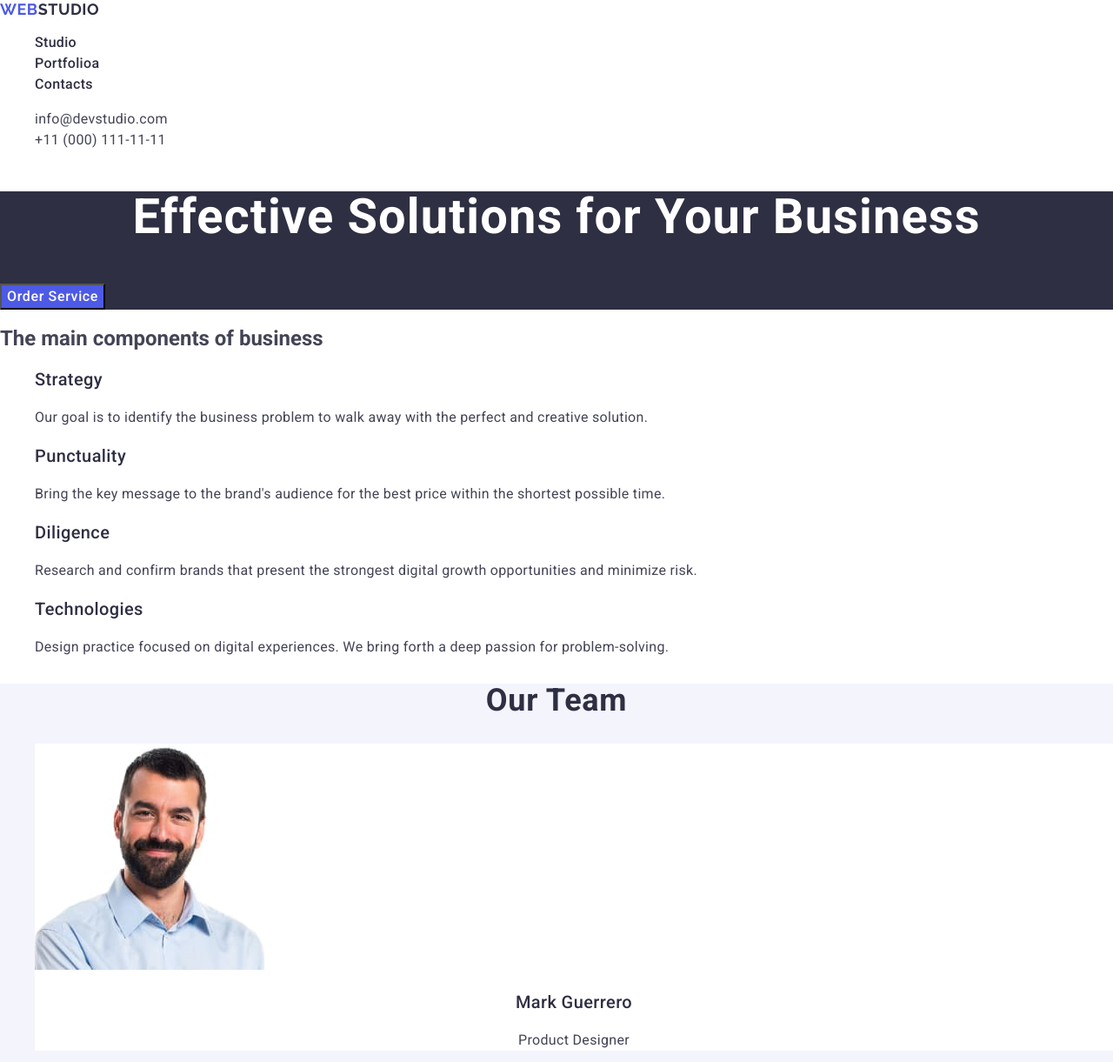
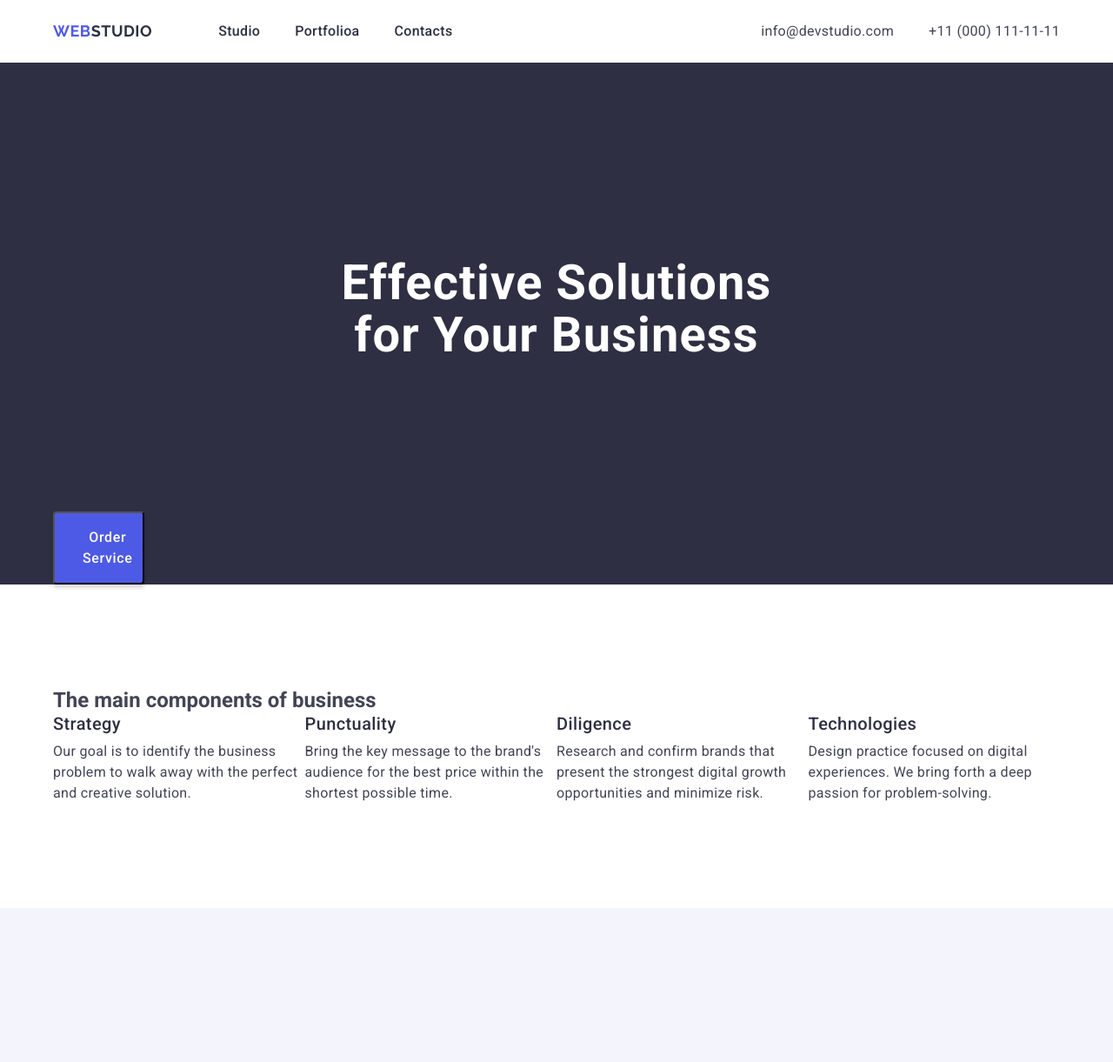
Before and after one commit to Lariysa/goit-homework-03, a plain HTML site: page index.html in a window 1280 px wide. Shown: the top 1221 px of the page at 87% size. Drawn offline with nearby package versions, Linux system fonts and the light colour scheme.

Commit message:
add.index.html

```diff
--- a/css/styles.css
+++ b/css/styles.css
@@ -1,5 +1,26 @@
-ul, ol{
+h1,
+h2,
+h3,
+h4,
+h5,
+h6,
+p {
+    margin-top: 0;
+    margin-bottom: 0;
+}
+
+ul,
+ol{
     list-style-type: none;
+    margin-top: 0;
+    margin-bottom: 0;
+    padding-left: 0;
+}
+
+img {
+    display: block;
+    max-width: 100%;
+    height: auto;
 }
 
 .link {
@@ -16,7 +37,41 @@ body{
     background-color: #FFFFFF;
 }
 
+
 /* HEADER */
+
+.page-header {
+    padding-top:24px;
+    padding-bottom:24px;
+}
+
+.container {
+    width: 1158px;
+    margin: 0 auto;
+    padding left: 16px;
+    padding right: 16px;
+}
+
+.flex-container {
+    display: flex;
+    justify-content: space-between;
+}
+
+.section {
+    padding-top: 120px;
+    padding-bottom: 120px;
+}
+
+.main-nav {
+    display: flex;
+    align-items: center;
+    padding-right: 332px;
+}
+
+.menu {
+    display: flex;
+    gap: 40px;
+   }
 
 .logotype {
     font-family:'Raleway', sans-serif;
@@ -26,21 +81,28 @@ body{
     letter-spacing: 0.03em;
     text-transform: uppercase;
     color: var(--IRIS, #4D5AE5);
+    margin-right: 76px;
 }
 
 .logotype-span {
     color: var(--NAVY-BLUE, #2E2F42);
 }
+
+.menu-link {
+    font-size: 16px;
+    font-weight: 500;
+    line-height: 1.5; /* 150% */
+    letter-spacing: 0.02em;
+    color: var(--NAVY-BLUE, #2E2F42);
+ }
+
 /* Body Medium */
-.menu-link {
-   font-size: 16px;
-   font-weight: 500;
-   line-height: 1.5; /* 150% */
-   letter-spacing: 0.02em;
-   color: var(--NAVY-BLUE, #2E2F42);
+
+.menu-contacts {
+    display: flex;
+    gap: 40px;
 }
 
-/* Body */
 .menu-list {
     font-style: normal;
 }
@@ -51,6 +113,10 @@ body{
    line-height: 1.5; /* 150% */
    letter-spacing: 0.02em;
    color: var(--SLATE, #434455);
+   gap: 40px;
+    margin-left: auto;
+    padding-left:;
+    justify-content: flex-end;
 }
 
 .menu-link-contacts:hover,
@@ -60,9 +126,15 @@ body{
     color: var(--OCEAN, #404BBF);
 }
 
+
 /*  HERO SECTION*/
+
 .hero-images {
     background-color: #2E2F42;
+    height: 600px;
+    flex-shrink: 0;
+    padding-top: 36px;
+    padding-bottom: 60px;
 }
 
 .hero-images-title {
@@ -72,16 +144,29 @@ body{
     line-height: 1.07;
     letter-spacing: 0.02em;
     color: var(--WHITE, #FFFFFF);
+    width: 496px;
+    height: 120px;
+    margin-left: auto;
+    margin-right: auto;
+    padding-top: 188px;
+    padding-bottom: 292px;
  }
 
-.hero-images-title-button {
+.hero-images-button {
     font-family: inherit;
     font-size: 16px;
     font-weight: 500;
     line-height: 1.5; /* 150% */
     letter-spacing: 0.04em;
     color: var(--WHITE, #FFFFFF);
-    background-color: #4D5AE5
+    background-color: #4D5AE5;
+    width: 105px;
+    display: inline-flex;
+    padding: 16px 32px;
+    align-items: flex-start;
+    gap: 10px;
+    border-radius: 4px;
+   box-shadow: 0px 4px 4px 0px rgba(0, 0, 0, 0.15);
     }
 
     .hero-images-title-button:hover,
@@ -89,6 +174,20 @@ body{
         background-color: #404BBF;
     }
     /* Header 3 */
+
+    .menu-business {
+        display: flex;
+    }
+
+    .business-rules-list {
+        display: flex;
+        width: 264px;
+        flex-direction: column;
+        align-items: flex-start;
+        gap: 8px;
+        flex-grow: 1;
+        display: flex;
+    }
 
     .business-rules-main {
        font-size: 20px;
@@ -107,6 +206,11 @@ body{
 
     /* Header 2 */
 
+    .experts-list {
+        display: flex;
+        gap: 24px;
+    }
+
     .experts-name  {
         background-color: var(--CLOUD, #F4F4FD);
     }
@@ -119,10 +223,20 @@ body{
       letter-spacing: 0.02em;
       text-transform: capitalize;
       color: var(--NAVY-BLUE, #2E2F42);
+      padding-top: 120px;
+      padding-bottom: 72px;
     }
 
     .experts-list-tab {
         background-color: #FFFFFF;
+        width: 240px;
+        height: 260px;
+        display: inline-flex;
+        padding-bottom: 0px;
+        flex-direction: column;
+        justify-content: center;
+        align-items: center;
+        gap: 32px;
     }
 
     .experts-img-name {
@@ -143,6 +257,10 @@ body{
     }
 
     /* portfolio */
+
+    .portfolio-list {
+        flex-wrap: wrap;
+    }
 
     .portfolio-title {
        text-align: center;
--- a/index.html
+++ b/index.html
@@ -23,6 +23,7 @@
 <body>
     <!-- PAGE hEADE -->
     <header class="page-header">
+        <div class="container flex-container">
             <nav class="main-nav">
                 <a href="./index.html" class="logotype link">Web<span class="logotype-span">Studio</span></a>
                     <ul class="menu">
@@ -47,19 +48,24 @@
                             </li>
                         </ul>
                         </address>
+        </div>
     </header>
 
 <!-- HERO SECTION -->
 
     <main>
         <section class="hero-images">
+            <div class="container">
                 <h1 class="hero-images-title">Effective Solutions
                     for Your Business</h1>
-            <button type="button" class="hero-images-title-button link" >Order Service</button>
+                <button type="button" class="hero-images-button link" >Order Service</button>
+            </div>
         </section>
 
          <!-- HERO SECTION -->
-        <section>
+
+        <section class="section">
+            <div class="container">
                 <h2>The main components of business</h2>
                 <ul class="menu-business">
                   <li class="business-rules-list" >
@@ -83,11 +89,13 @@
                      </p>
                  </li>
               </ul>
+            </div>
         </section>
 
         <!-- EXPERTS -->
 
-        <section class="experts-name">
+        <section class="experts-name section">
+            <div class="container">
                 <h2 class="experts-team">Our Team</h2>
                 <ul class="experts-list">
                     <li class="experts-list-tab">
@@ -111,13 +119,15 @@
                         <p class="experts-role">UI Designer</p>
                     </li>
                 </ul>
+            </div>
         </section>
 
         <!-- section Portfolio -->
 
-        <section class="portfolio">
+        <section class="portfolio section ">
+            <div class="container">
                 <h2 class="portfolio-title">Our Portfolio</h2>
-            <ul class="portfolio-menu">
+                <ul class="portfolio-menu flex-container">
                     <li class="portfolio-list">
                         <img class="portfolio-img" src="./images/banking.jpg" alt="App" width="360">
                         <h3 class="portfolio-tab">Banking App</h3>
@@ -149,12 +159,15 @@
                         <p class="portfolio-role">Marketing</p>
                     </li>
                 </ul>
+            </div>
         </section>
     </main>
 
     <footer class="footer-main">
+        <div class="container">
             <a href="./index.html" class="logo-link link">Web<span class="logo-span">Studio</span></a>
             <p class="page-footer">Increase the flow of customers and sales for your business with digital marketing & growth solutions.</p>
+        </div>
     </footer>
 </body>
 </html>
```
Lines whose indentation alone changed are shown as unchanged.
